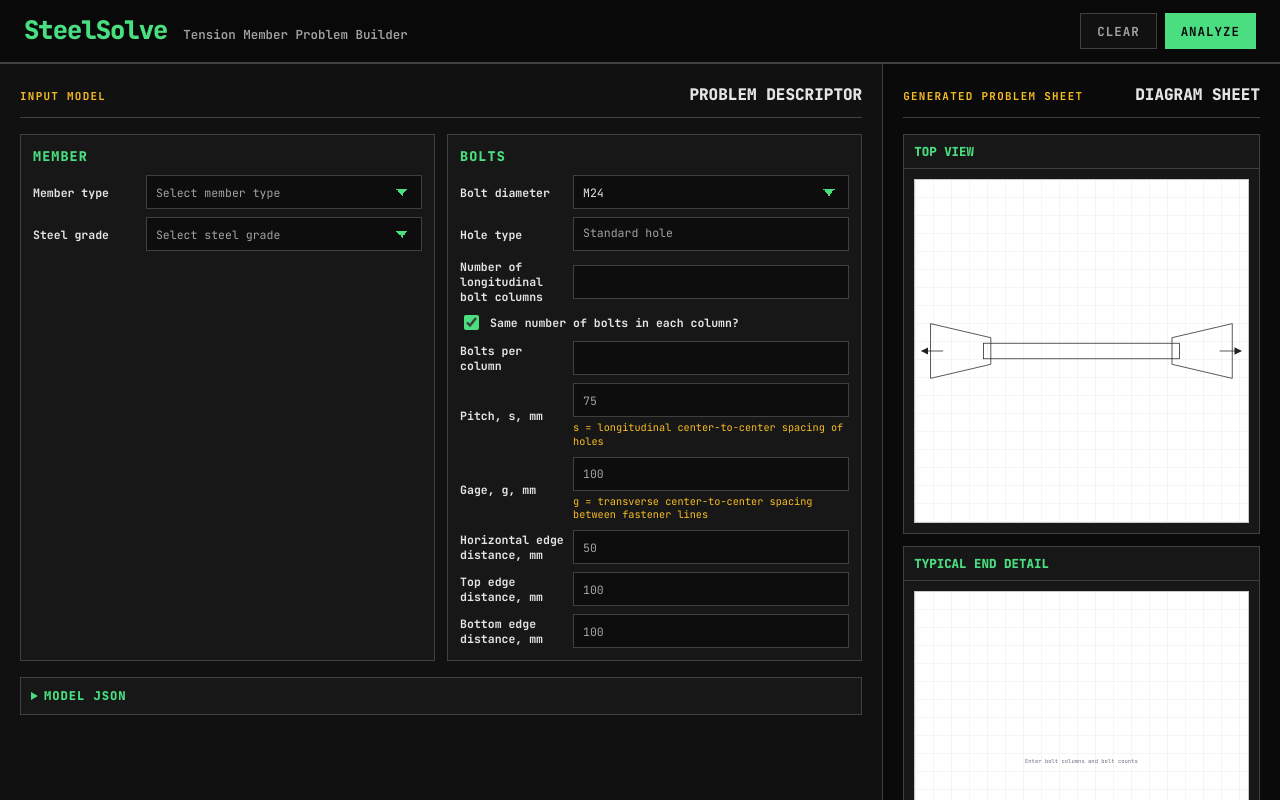
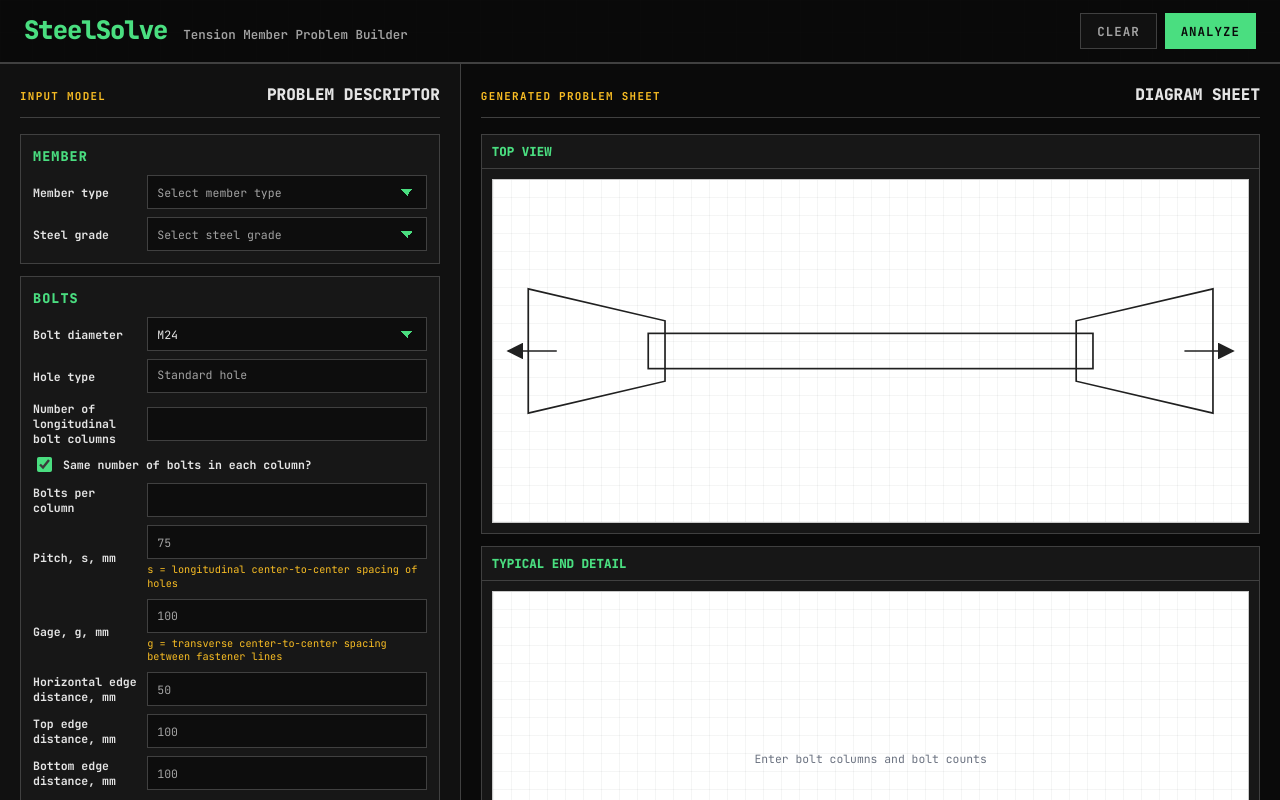
Before and after one commit to cadimaalik/warsamesolve, a React (Vite) app in the folder steelsolve/: page / in a window 1280 px wide. Shown: the top 800 px of the page. Built offline with nearby package versions, Linux system fonts and the light colour scheme.

Commit message:
Keep SteelSolve descriptor as single column

```diff
--- a/steelsolve/src/styles.css
+++ b/steelsolve/src/styles.css
@@ -196,7 +196,7 @@ p {
   flex: 1;
   min-height: 0;
   display: grid;
-  grid-template-columns: minmax(0, 1fr) clamp(320px, 31vw, 430px);
+  grid-template-columns: clamp(380px, 36vw, 520px) minmax(0, 1fr);
   background: var(--bg);
   overflow: hidden;
 }
@@ -274,7 +274,7 @@ p {
 
 .descriptor-list {
   display: grid;
-  grid-template-columns: repeat(auto-fit, minmax(min(280px, 100%), 1fr));
+  grid-template-columns: minmax(0, 1fr);
   gap: calc(var(--grid) * 1.5);
   min-width: 0;
 }
@@ -966,7 +966,7 @@ mjx-frac mjx-line {
 
 @media (max-width: 1100px) {
   .workspace {
-    grid-template-columns: minmax(0, 1fr) minmax(300px, 36vw);
+    grid-template-columns: clamp(360px, 42vw, 470px) minmax(0, 1fr);
   }
 
   .descriptor-panel,
@@ -979,7 +979,7 @@ mjx-frac mjx-line {
   }
 }
 
-@media (max-width: 840px) {
+@media (max-width: 760px) {
   .app-header {
     min-height: 72px;
     align-items: flex-start;
```
